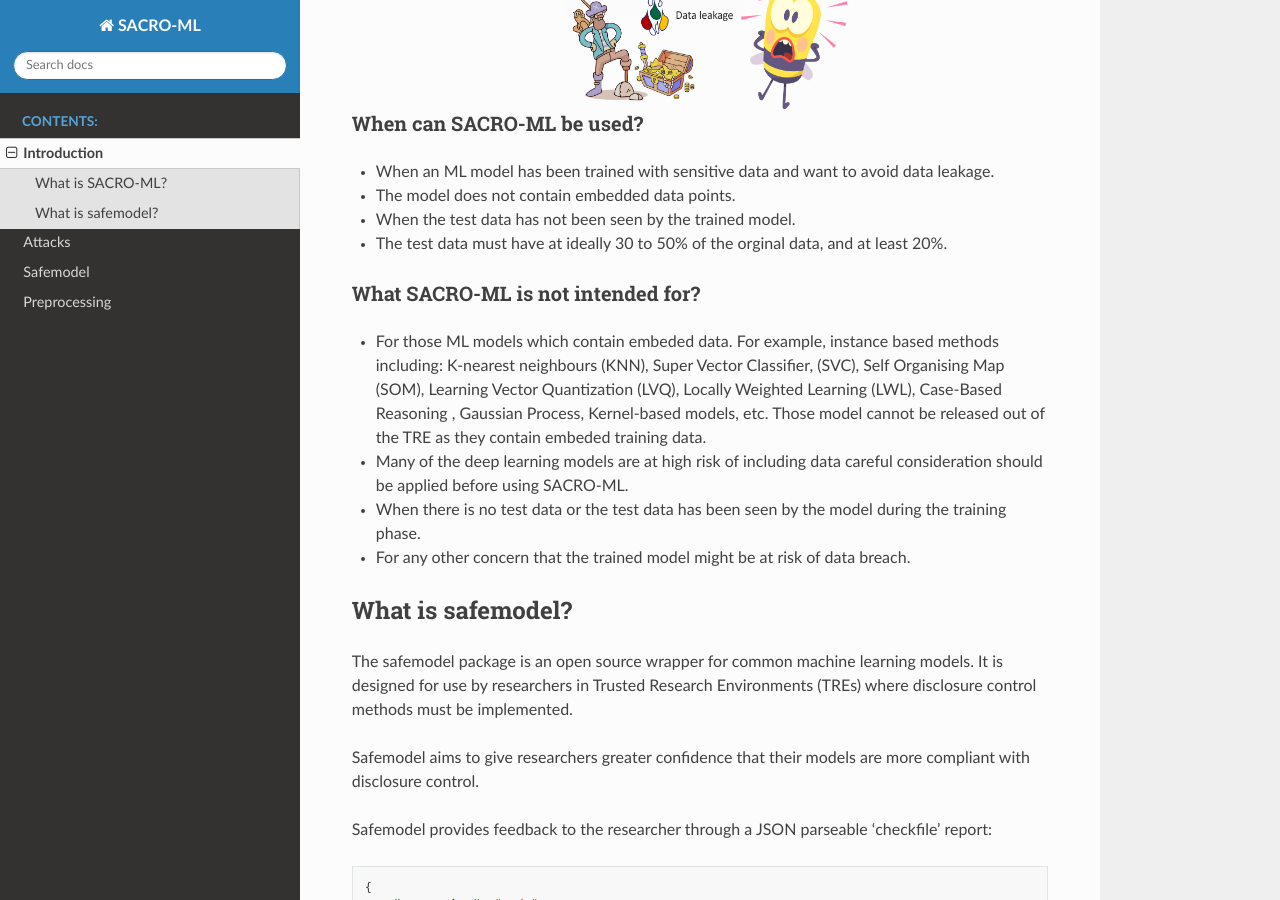
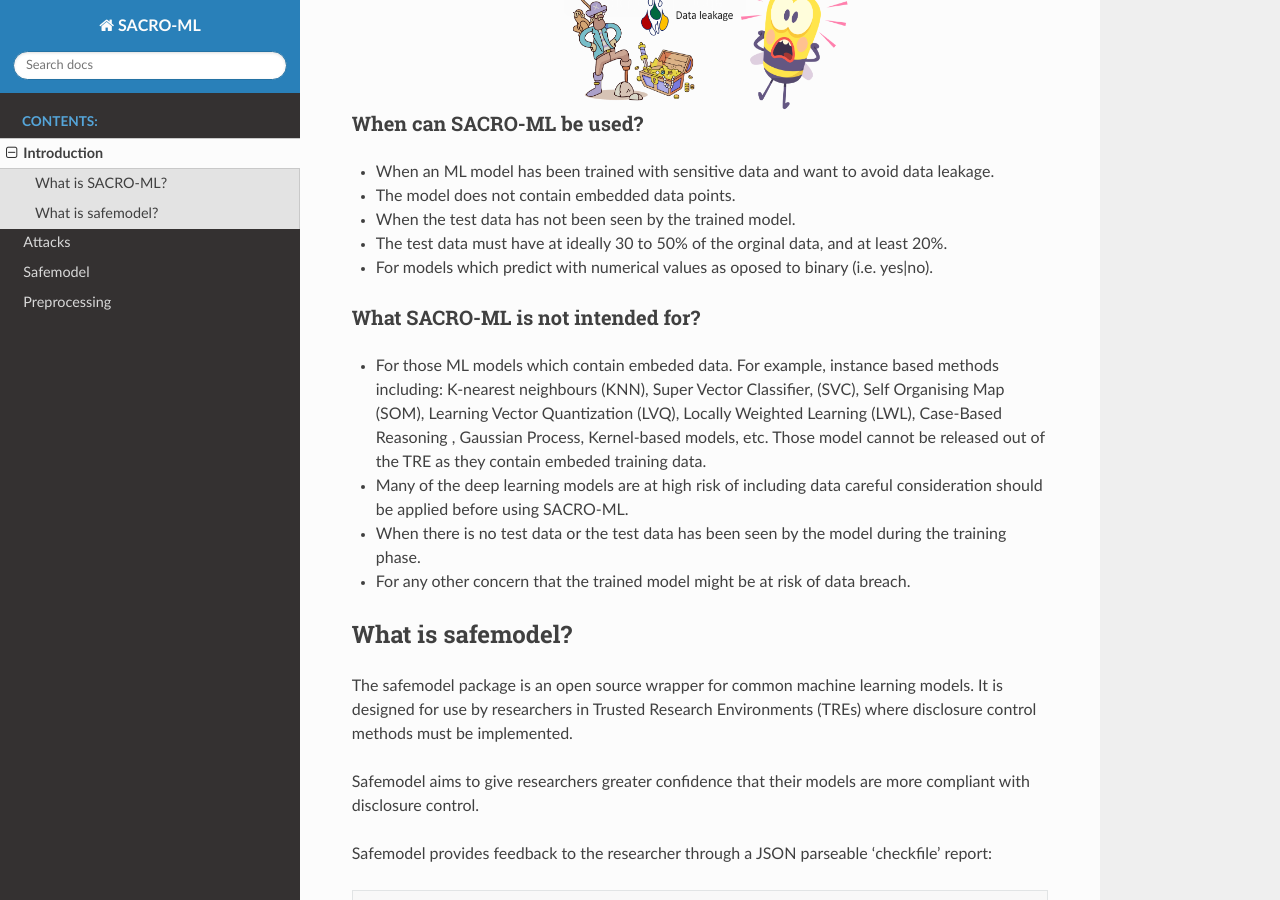
Before and after one commit to AI-SDC/SACRO-ML, a Sphinx documentation site: the page built from docs/source/introduction.rst, in a window 1280 px wide and 900 px high, scrolled down 624 px. Built offline with Sphinx 7.4.7 and the Read the Docs theme 3.1.0, drawn with Linux system fonts in a browser that asks for light colours.

Commit message:
Update introduction.rst
Added extra line on when sacroml can be used

Signed-off-by: albacrespi <acrespi001@dundee.ac.uk>

```diff
--- a/docs/source/introduction.rst
+++ b/docs/source/introduction.rst
@@ -17,6 +17,7 @@ When can SACRO-ML be used?
 - The model does not contain embedded data points.
 - When the test data has not been seen by the trained model.
 - The test data must have at ideally 30 to 50% of the orginal data, and at least 20%.
+- For models which predict with numerical values as oposed to binary (i.e. yes|no).
 
 What SACRO-ML is not intended for?
 ~~~~~~~~~~~~~~~~~~~~~~~~~~~~~~~~~
```
